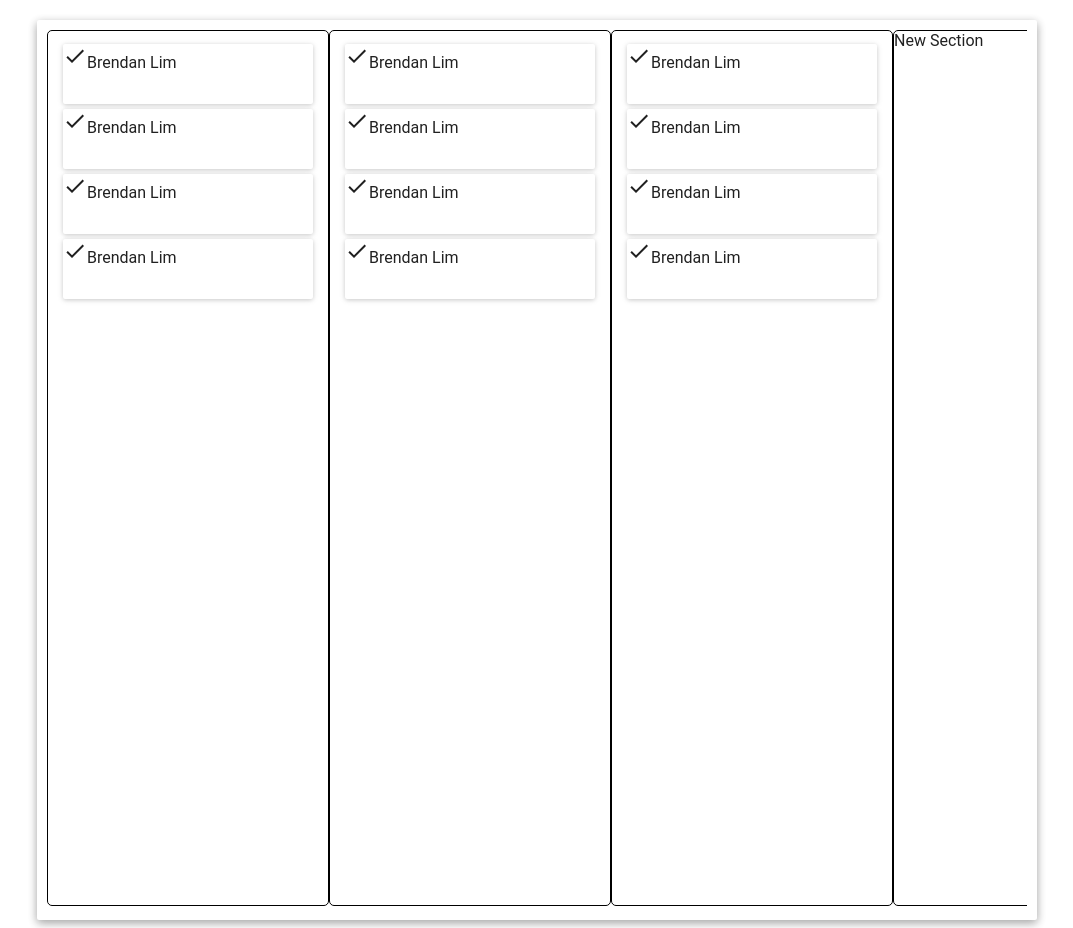
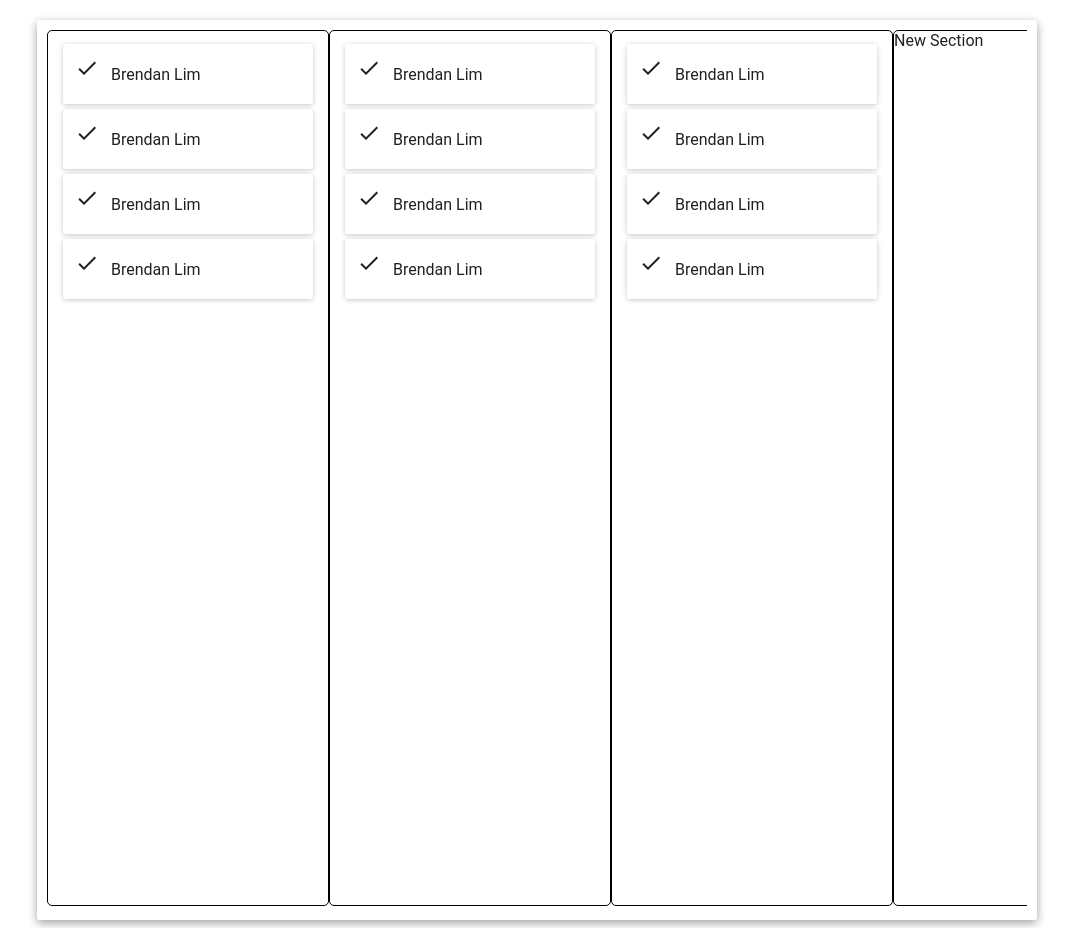
Before and after one commit to martlaboloa/team-task-manager, a React (Create React App) app: page / in a window 1280 px wide. Shown: the whole page, without its empty margins (103-1176 px from the left). Built offline with nearby package versions, Linux system fonts and the light colour scheme.

Commit message:
markup try 2

```diff
--- a/src/features/Task/index.jsx
+++ b/src/features/Task/index.jsx
@@ -1,6 +1,7 @@
 import React, { Component } from 'react'
 import Paper from 'material-ui/Paper'
 import FlatButton from 'material-ui/FlatButton'
+import IconButton from 'material-ui/IconButton'
 import ActionDone from 'material-ui/svg-icons/action/done'
 
 
@@ -54,11 +55,11 @@ class Task extends Component {
     render() {
         return (
             <PaperEnhanced className="task-container">
-                <ActionDone className="complete-button" style={{
-                    margin: 'auto',
-                }}/>
+                <IconButton >
+                    <ActionDone className="complete-button" />
+                </IconButton>
 
-                <FlatButton className="dialog-button" hoverColor="transparent" >
+                <FlatButton className="dialog-button" hoverColor="transparent" rippleColor="transparent">
                     Brendan Lim
                 </FlatButton>
             </PaperEnhanced>
--- a/src/features/styles.css
+++ b/src/features/styles.css
@@ -38,12 +38,10 @@
 .task-container {
     margin: 5px 15px;
     height: 60px;
+}
 
-    display: block;
+.complete-button {
 }
 
 .dialog-button {
 }
-
-.complete-button {
-}
```
